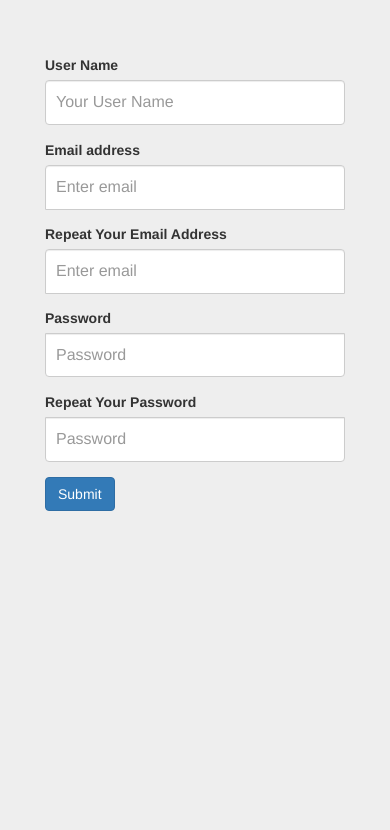
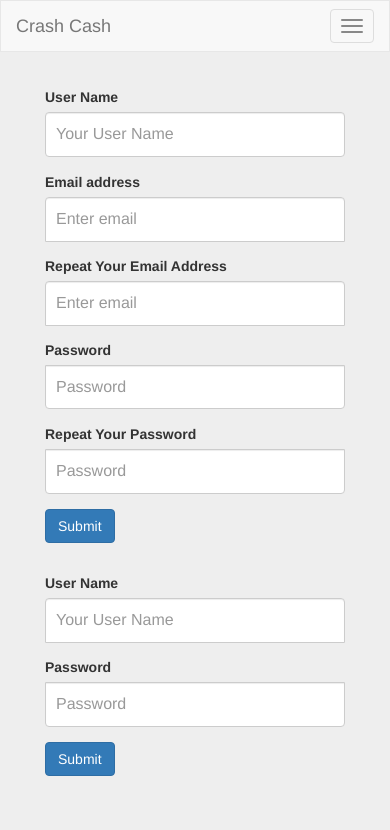
Before and after one commit to srachit/crashcash, a PHP site: page /register.php in a window 390 px wide; the page is wider, and only the part inside the window is pictured. Shown: the top 830 px of that part. Run offline with PHP 8.4, Linux system fonts and the light colour scheme; some libraries are stand-ins or nearby versions.

Commit message:
Register hopefully final

```diff
--- a/CSS/register.css
+++ b/CSS/register.css
@@ -1,5 +1,7 @@
+/*===========================================
+                    Sign Up
+===============================================*/
 body {
-    padding-top: 40px;
     padding-bottom: 40px;
     background-color: #eee;
 }
@@ -36,3 +38,41 @@ body {
     border-top-left-radius: 0;
     border-top-right-radius: 0;
 }
+/*===========================================
+                    Sign In
+=============================================*/
+
+.verticalLine {
+    border-left: thick solid black;
+}
+
+.form-signin {
+    max-width: 330px;
+    padding: 15px;
+    margin: 0 auto;
+}
+
+.form-signin .form-control:focus{
+    z-index: 2;
+}
+
+.form-signin .form-control{
+    position: relative;
+    height: auto;
+    -webkit-box-sizing: border-box;
+    -moz-box-sizing: border-box;
+    box-sizing: border-box;
+    padding: 10px;
+    font-size: 16px;
+}
+
+.form-signin input[type="text"] {
+    margin-bottom: -1px;
+    border-bottom-right-radius: 0;
+    border-bottom-left-radius: 0;
+}
+.form-signin input[type="password"] {
+    margin-bottom: 10px;
+    border-top-left-radius: 0;
+    border-top-right-radius: 0;
+}
--- /dev/null
+++ b/connect.php
@@ -0,0 +1,3 @@
+<?php
+
+?>
--- a/index.php
+++ b/index.php
@@ -23,7 +23,7 @@
             <span class="icon-bar"></span>
             <span class="icon-bar"></span>
           </button>
-          <a class="navbar-brand" href="#">Crash Cash</a>
+          <a class="navbar-brand" href="index.php">Crash Cash</a>
         </div>
 
         <!-- Collect the nav links, forms, and other content for toggling -->
@@ -45,7 +45,7 @@
             </li> -->
           </ul>
           <ul class="nav navbar-nav navbar-right">
-            <li><a href="#">Register</a></li>
+            <li><a href="register.php">Register</a></li>
           </ul>
           <form class="navbar-form navbar-right" role="search">
               <div class="form-group">
--- a/register.php
+++ b/register.php
@@ -13,31 +13,100 @@
 </head>
 
 <body>
+    <!-- Navbar -->
+    <nav class="navbar navbar-default" role="navigation">
         <div class="container">
+            <!-- Brand and toggle get grouped for better mobile display -->
+            <div class="navbar-header">
+                <button type="button" class="navbar-toggle collapsed" data-toggle="collapse" data-target="#bs-example-navbar-collapse-1">
+                    <span class="sr-only">Toggle navigation</span>
+                    <span class="icon-bar"></span>
+                    <span class="icon-bar"></span>
+                    <span class="icon-bar"></span>
+                </button>
+                <a class="navbar-brand" href="index.php">Crash Cash</a>
+            </div>
+
+            <!-- Collect the nav links, forms, and other content for toggling -->
+            <div class="collapse navbar-collapse" id="bs-example-navbar-collapse-1">
+                <ul class="nav navbar-nav">
+                    <!-- <li class="active"><a href="#">Link 1<span class="sr-only">(current)</span></a></li>
+<li><a href="#">Link2</a></li>
+<li class="dropdown">
+<a href="#" class="dropdown-toggle" data-toggle="dropdown" role="button" aria-expanded="false">Dropdown <span class="caret"></span></a>
+<ul class="dropdown-menu" role="menu">
+<li><a href="#">Action</a></li>
+<li><a href="#">Another action</a></li>
+<li><a href="#">Something else here</a></li>
+<li class="divider"></li>
+<li><a href="#">Separated link</a></li>
+<li class="divider"></li>
+<li><a href="#">One more separated link</a></li>
+</ul>
+</li> -->
+                </ul>
+                <ul class="nav navbar-nav navbar-right">
+                    <li><a href="register.php">Register</a>
+                    </li>
+                </ul>
+                <form class="navbar-form navbar-right" role="search">
+                    <div class="form-group">
+                        <input type="text" class="form-control" placeholder="Username">
+                    </div>
+                    <div class="form-group">
+                        <input type="text" class="form-control" placeholder="Password">
+                    </div>
+                    <button type="submit" class="btn btn-default">Sign In</button>
+                </form>
+
+            </div>
+            <!-- /.navbar-collapse -->
+        </div>
+        <!-- /.container-fluid -->
+    </nav>
+    <!-- End of Navbar -->
+    <div class="row">
+        <div class="col-md-6">
             <form class="form-signup" role="form">
                 <div class="form-group">
                     <label for="username">User Name</label>
                     <input type="text" class="form-control" id="username" placeholder="Your User Name">
                 </div>
                 <div class="form-group">
-                <label for="exampleInputEmail1">Email address</label>
-                <input type="email" class="form-control" id="exampleInputEmail1" placeholder="Enter email">
+                    <label for="email1">Email address</label>
+                    <input type="email" class="form-control" id="email1" placeholder="Enter email">
                 </div>
                 <div class="form-group">
-                <label for="exampleInputEmail2">Repeat Your Email Address</label>
-                <input type="email" class="form-control" id="exampleInputEmail2" placeholder="Enter email">
+                    <label for="email2">Repeat Your Email Address</label>
+                    <input type="email" class="form-control" id="email2" placeholder="Enter email">
                 </div>
                 <div class="form-group">
-                <label for="exampleInputPassword1">Password</label>
-                <input type="password" class="form-control" id="exampleInputPassword1" placeholder="Password">
+                    <label for="password1">Password</label>
+                    <input type="password" class="form-control" id="password1" placeholder="Password">
                 </div>
                 <div class="form-group">
-                <label for="exampleInputPassword2">Repeat Your Password</label>
-                <input type="password" class="form-control" id="exampleInputPassword2" placeholder="Password">
+                    <label for="password2">Repeat Your Password</label>
+                    <input type="password" class="form-control" id="password2" placeholder="Password">
                 </div>
-            <button type="submit" class="btn btn-primary buttonCenter">Submit</button>
+                <button type="submit" class="btn btn-primary">Submit</button>
             </form>
         </div>
+
+        <div class="col-md-6">
+            <form class="form-signin" role="form">
+                <div class="form-group">
+                    <label for="username">User Name</label>
+                    <input type="text" class="form-control" id="username" placeholder="Your User Name">
+                </div>
+                <div class="form-group">
+                    <label for="password1">Password</label>
+                    <input type="password" class="form-control" id="password1" placeholder="Password">
+                </div>
+                <button type="submit" class="btn btn-primary">Submit</button>
+            </form>
+        </div>
+    </div>
+
 
 
     <!-- jQuery (necessary for Bootstrap's JavaScript plugins) -->
```
Lines whose indentation alone changed are shown as unchanged.
